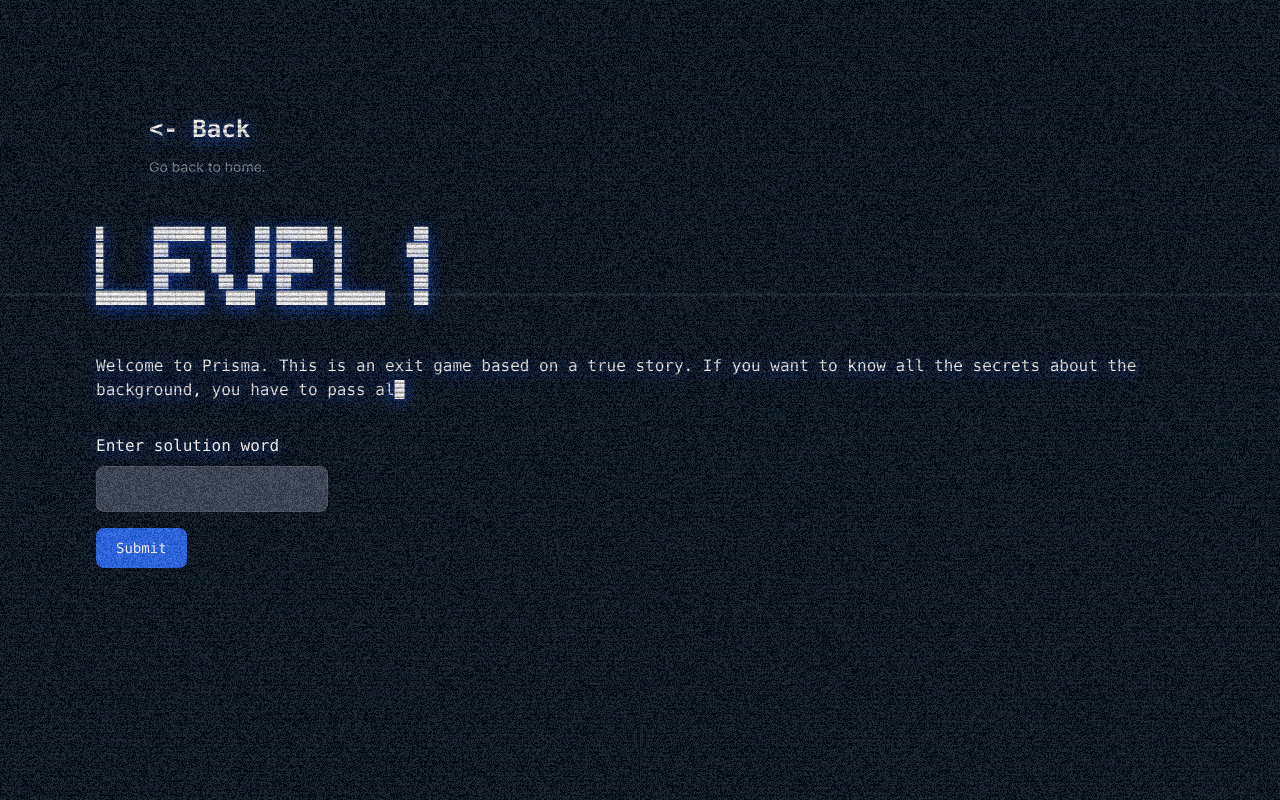
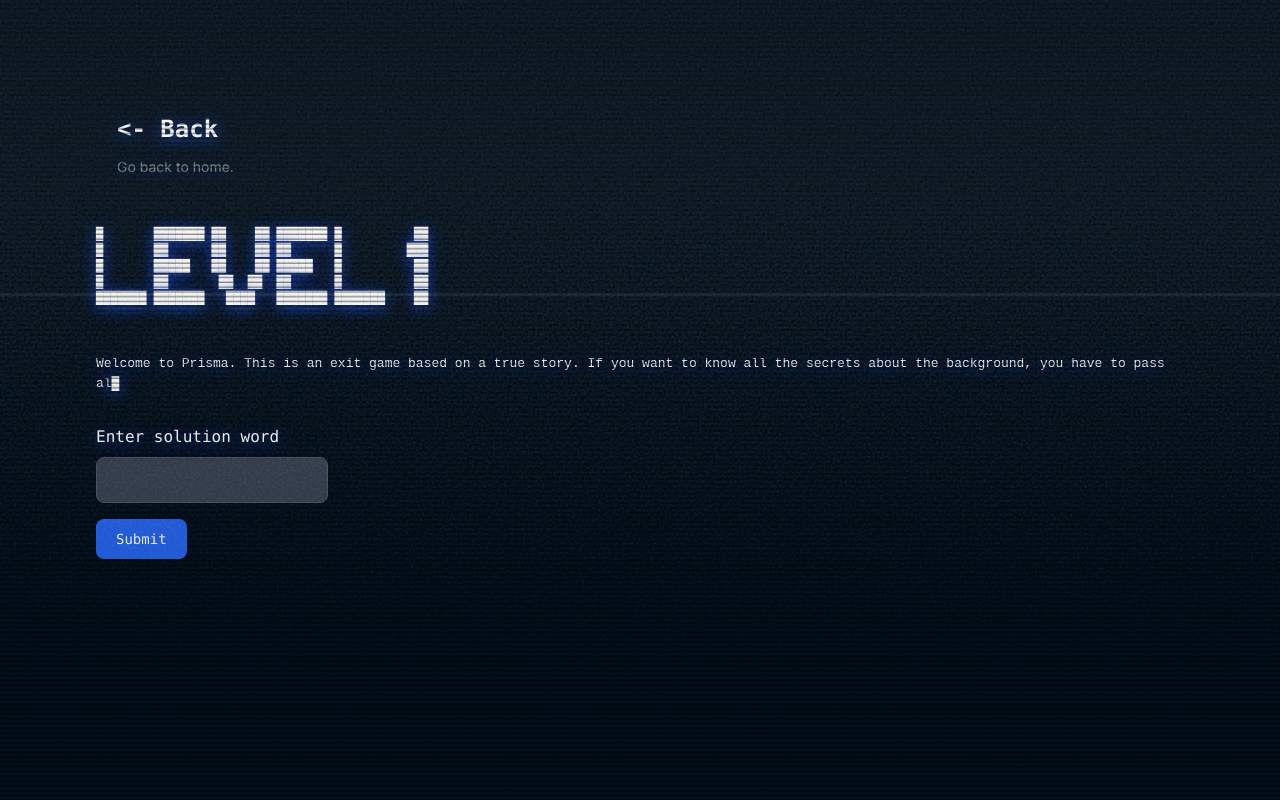
Before and after one commit to fuchsvomwalde/prisma-exit-game, a Next.js app: page /level/w4rmup in a window 1280 px wide. Built offline with nearby package versions, Linux system fonts and the light colour scheme.

Commit message:
fix style glitches on ios

```diff
--- a/app/instructions/page.tsx
+++ b/app/instructions/page.tsx
@@ -10,7 +10,7 @@ export default function Code() {
   return (
     <Terminal>
       <main className="flex min-h-screen flex-col items-center justify-start p-8 lg:p-24">
-        <div className="mb-8 grid text-center w-full lg:max-w-5xl lg:w-full lg:grid-cols-4 lg:text-left">
+        <div className="mb-8 grid text-center w-full lg:w-full lg:grid-cols-4 lg:text-left">
           <NavTile href="/" title="Back" subline="Go back to home." back />
         </div>
 
--- a/app/level/[slug]/page.tsx
+++ b/app/level/[slug]/page.tsx
@@ -20,7 +20,7 @@ export default async function PageLevel({
   return (
     <Terminal>
       <main className="flex min-h-screen flex-col items-center justify-start p-8 lg:p-24">
-        <div className="mb-8 grid text-center w-full lg:max-w-5xl lg:w-full lg:grid-cols-4 lg:text-left">
+        <div className="mb-8 grid text-center w-full lg:w-full lg:grid-cols-4 lg:text-left">
           <NavTile href="/" title="Back" subline="Go back to home." back />
         </div>
 
--- a/app/level/[slug]/result/page.tsx
+++ b/app/level/[slug]/result/page.tsx
@@ -27,7 +27,7 @@ export default async function PageLevelSubmit({
   return (
     <Terminal variant={terminalVariant}>
       <main className="flex min-h-screen flex-col items-center justify-start p-8 lg:p-24">
-        <div className="mb-8 grid text-center w-full lg:max-w-5xl lg:w-full lg:grid-cols-4 lg:text-left">
+        <div className="mb-8 grid text-center w-full lg:w-full lg:grid-cols-4 lg:text-left">
           <NavTile href="/" title="Back" subline="Go back to home." back />
         </div>
 
@@ -40,7 +40,7 @@ export default async function PageLevelSubmit({
           <AnimatedType message={message ?? ""} />
         </div>
 
-        <div className="mb-8 grid text-center w-full lg:max-w-5xl lg:w-full lg:grid-cols-4 lg:text-left">
+        <div className="mb-8 grid text-center w-full lg:w-full lg:grid-cols-4 lg:text-left">
           {!passed && (
             <NavTile
               href={`/level/${params.slug}`}
--- a/components/AnimatedType/index.tsx
+++ b/components/AnimatedType/index.tsx
@@ -20,7 +20,11 @@ export default function AnimatedType({
         cursor={false}
         repeat={0}
         speed={speed}
-        style={{ whiteSpace: "pre-line", display: "block" }}
+        style={{
+          whiteSpace: "pre-line",
+          display: "block",
+          fontFamily: "monospace",
+        }}
         className={styles.type}
       />
     </div>
--- a/components/NavTile/index.tsx
+++ b/components/NavTile/index.tsx
@@ -36,7 +36,7 @@ export default function NavTile({
           </span>
         )}
       </h2>
-      <p className={`m-0 max-w-[30ch] text-sm opacity-50`}>{subline}</p>
+      <p className={`m-0 mx-auto max-w-[30ch] text-sm opacity-50`}>{subline}</p>
     </a>
   );
 }
--- a/components/Terminal/index.module.css
+++ b/components/Terminal/index.module.css
@@ -13,7 +13,8 @@
 .terminal {
   height: 100vh;
   text-shadow: 0 0.2rem 1rem #1d4ed8;
-  padding-bottom: 36px;
+  overflow-y: auto;
+  overflow-x: hidden;
 }
 .monitor.error > .terminal {
   text-shadow: 0 0.2rem 1rem #be123c;
@@ -31,6 +32,7 @@
   right: 0;
   background: rgba(18, 16, 16, 0.2);
   opacity: 0;
+  will-change: opacity;
   z-index: 1000;
   pointer-events: none;
   animation: flicker 0.12s infinite;
@@ -163,7 +165,8 @@
 .monitor {
   height: 100vh;
   position: relative;
-  overflow-x: hidden;
+  overflow: hidden;
+  will-change: opacity, transform;
 }
 .monitor.collapse {
   animation: size 2s ease-out;
@@ -215,17 +218,29 @@
   z-index: 2000;
   opacity: 0.1;
   pointer-events: none;
-  background: repeating-radial-gradient(#000 0 0.0001%, #fff 0 0.0002%) 50% 0/2500px
-      2500px,
-    repeating-conic-gradient(#000 0 0.0001%, #fff 0 0.0002%) 50% 50%/2500px
-      2500px;
-  background-blend-mode: difference;
+  background-image: linear-gradient(0deg, rgba(0, 0, 0, 0.8), rgba(0, 0, 0, 0)),
+    url("./assets/noise.svg");
+  background-size: cover;
+  background-repeat: no-repeat;
+  background-position: center;
+  filter: contrast(170%) brightness(200%);
+  will-change: transform;
   animation: shift 0.2s infinite alternate;
+  transform: translate(0%, 0%) scale(1.1);
 }
 
 @keyframes shift {
-  100% {
-    background-position: 50% 0, 50% 60%;
+  20% {
+    transform: translate(5%, 0%) scale(1.1);
+  }
+  40% {
+    transform: translate(0%, -5%) scale(1.1);
+  }
+  60% {
+    transform: translate(-5%, 5%) scale(1.1);
+  }
+  80% {
+    transform: translate(5%, -5%) scale(1.1);
   }
 }
 
```
Also changed, not shown: components/Terminal/assets/noise.svg (added).
